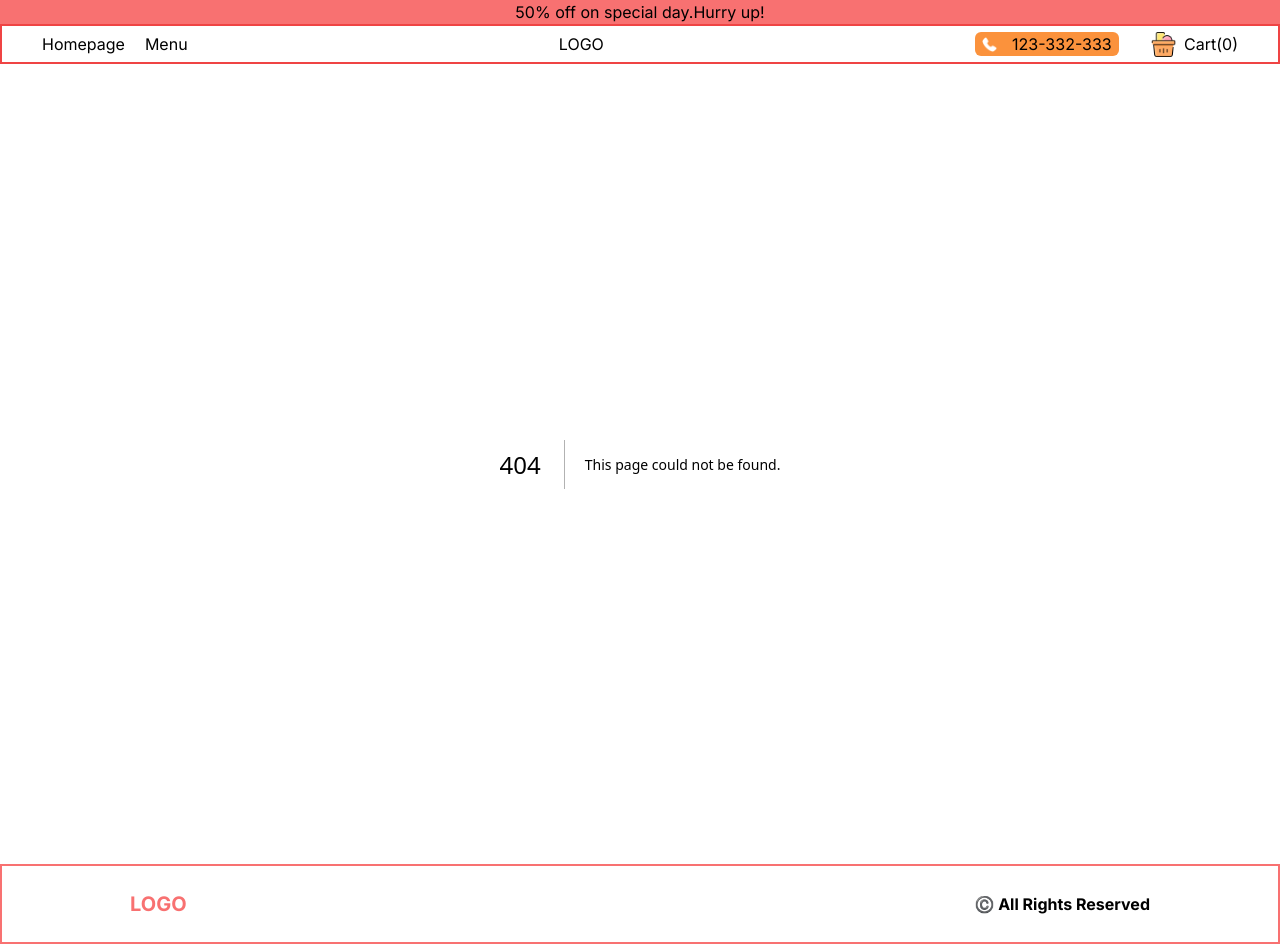
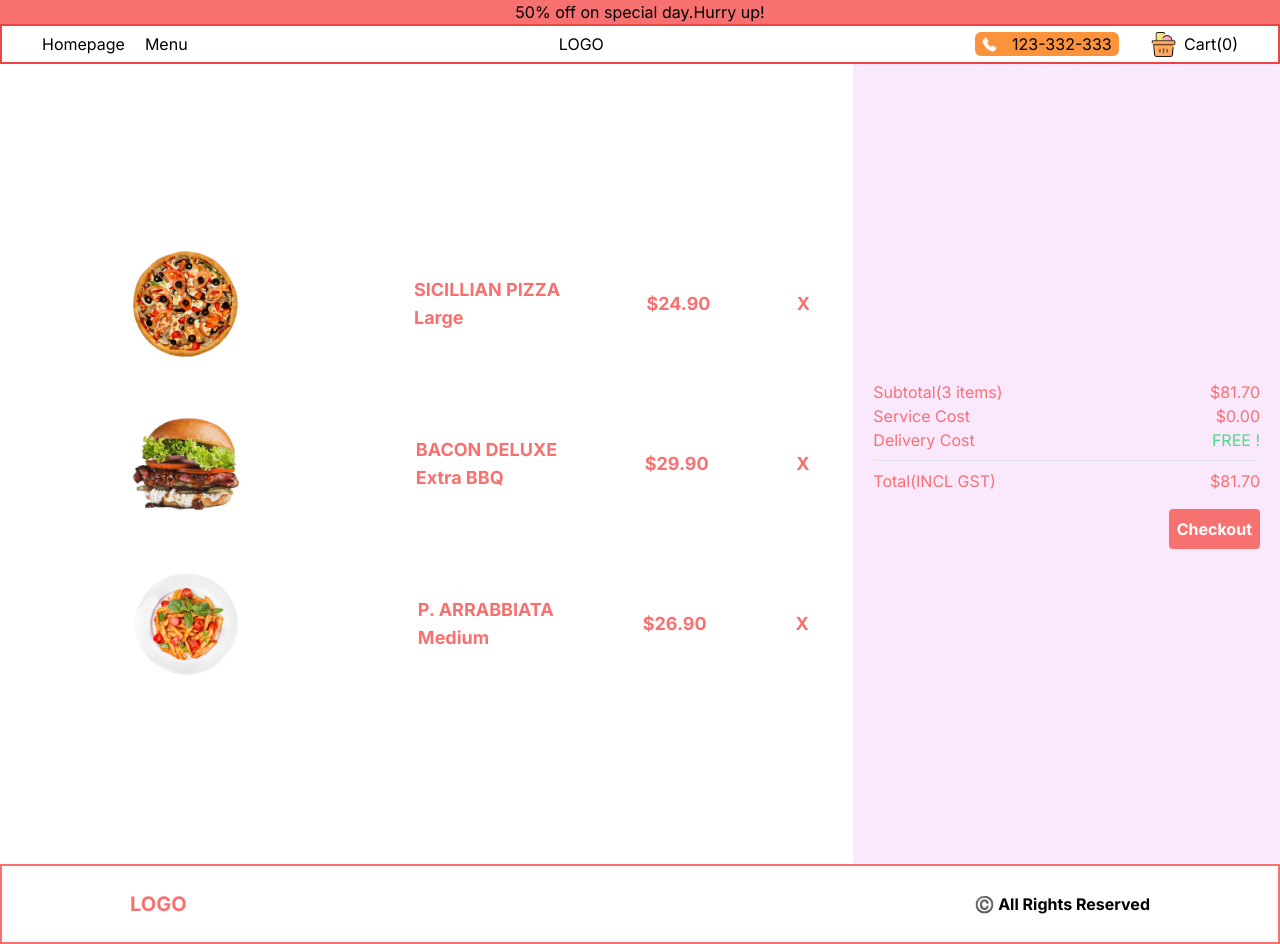
Before and after one commit to nitish2k03/restaurant, a Next.js app: page /cart in a window 1280 px wide. Before the commit this address had no page. Built offline with nearby package versions, Linux system fonts and the light colour scheme.

Commit message:
CartPage done

```diff
--- /dev/null
+++ b/src/app/cart/page.tsx
@@ -0,0 +1,11 @@
+import React from "react";
+import CartPage from "~/components/CartPage";
+const cart = () => {
+  return (
+    <div>
+      <CartPage />
+    </div>
+  );
+};
+
+export default cart;
--- /dev/null
+++ b/src/components/CartPage.tsx
@@ -0,0 +1,81 @@
+import React from "react";
+import Image from "next/image";
+const CartPage = () => {
+  return (
+    <div className="md:flex h-[100vh] items-center">
+      <div className="flex flex-col text-red-400 text-sm sm:text-lg font-bold flex-1">
+        <div className="h-[20vh] flex w-full items-center justify-around">
+          <div className="relative h-2/3 w-1/3">
+            <Image
+              src="/temporary/p1.png"
+              alt=""
+              fill
+              className="object-contain"
+            />
+          </div>
+          <div>
+            <div>SICILLIAN PIZZA</div>
+            <div>Large</div>
+          </div>
+          <div>$24.90</div>
+          <button>X</button>
+        </div>
+        <div className="h-[20vh] flex w-full items-center justify-around">
+          <div className="relative h-2/3 w-1/3">
+            <Image
+              src="/temporary/p2.png"
+              alt=""
+              fill
+              className="object-contain"
+            />
+          </div>
+          <div>
+            <div>BACON DELUXE</div>
+            <div>Extra BBQ</div>
+          </div>
+          <div>$29.90</div>
+          <button>X</button>
+        </div>
+        <div className="h-[20vh] flex w-full items-center justify-around">
+          <div className="relative h-2/3 w-1/3">
+            <Image
+              src="/temporary/p4.png"
+              alt=""
+              fill
+              className="object-contain"
+            />
+          </div>
+          <div>
+            <div>P. ARRABBIATA</div>
+            <div>Medium</div>
+          </div>
+          <div>$26.90</div>
+          <button>X</button>
+        </div>
+      </div>
+      <div className="bg-fuchsia-100 w-full md:w-1/3  flex justify-center flex-col text-red-400 p-5 flex-initial md:h-full">
+        <div className="flex justify-between">
+          <div>Subtotal(3 items)</div>
+          <div>$81.70</div>
+        </div>
+        <div className="flex justify-between">
+          <div>Service Cost</div>
+          <div>$0.00</div>
+        </div>
+        <div className="flex justify-between">
+          <div className="flex justify-between">Delivery Cost</div>
+          <div className="text-green-400">FREE !</div>
+        </div>
+        <hr className="my-2" />
+        <div className="flex justify-between">
+          <div>Total(INCL GST)</div>
+          <div>$81.70</div>
+        </div>
+        <button className="bg-red-400 text-white font-bold rounded  p-2 mt-4 self-end ">
+          Checkout
+        </button>
+      </div>
+    </div>
+  );
+};
+export default CartPage;
```
